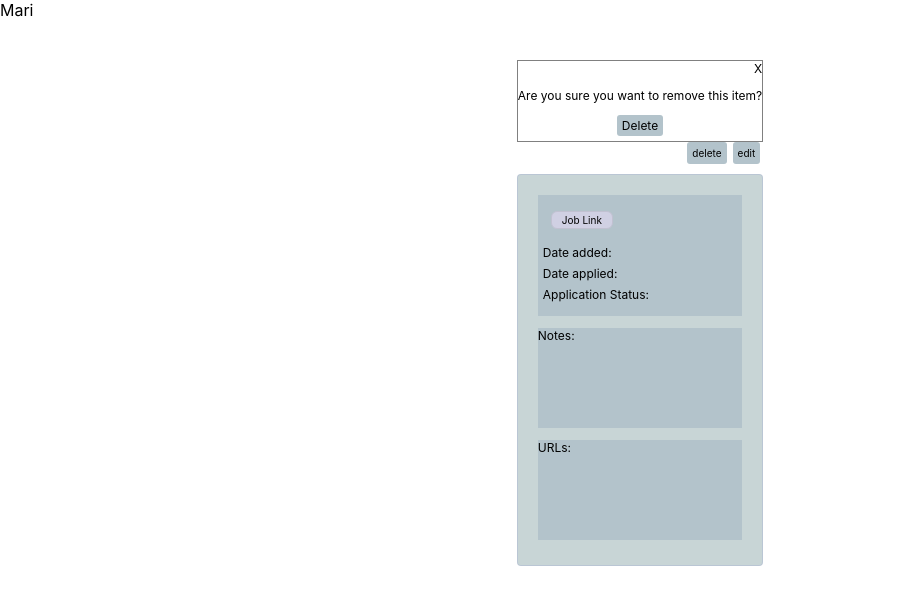
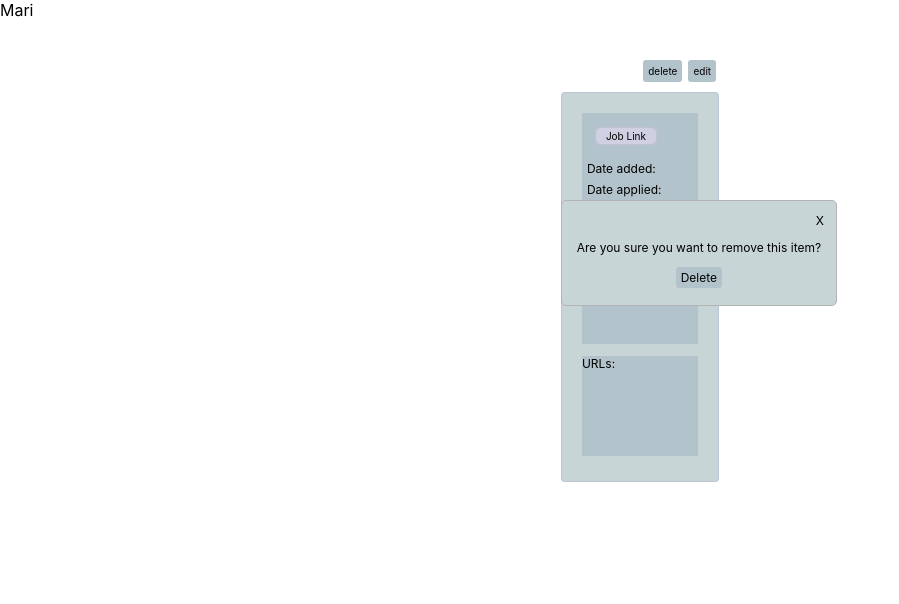
Before and after one commit to maripd/jobtracker_frontend, a React (Create React App) app in the folder client/: page /jobDetails/1 in a window 1280 px wide. Shown: the top 604 px of the page, without its empty margins (0-899 px from the left). Built offline with nearby package versions, Linux system fonts and the light colour scheme; no server answers.

Commit message:
added pop up box

```diff
--- a/client/src/pages/JobDetails.css
+++ b/client/src/pages/JobDetails.css
@@ -87,17 +87,26 @@ span {
   font-size: 10px;
 }
 
-.x-close {
-  text-align: right;
-  margin: auto auto;
-}
+
 
 .popup-box {
-  border: 1px solid gray;
+  background-color: #c8d5d6;
+  border: 1px solid rgb(181, 179, 179);
+  position: absolute;
+  z-index: 20;
+  border-radius: 5px;
+  top: 200px;
+  width: 250px;
+  padding: 12px;
 }
 
 .popup-text {
   text-align: center;
+}
+
+.x-close {
+  text-align: right;
+  margin: auto auto;
 }
 
 .removebtn {
```
